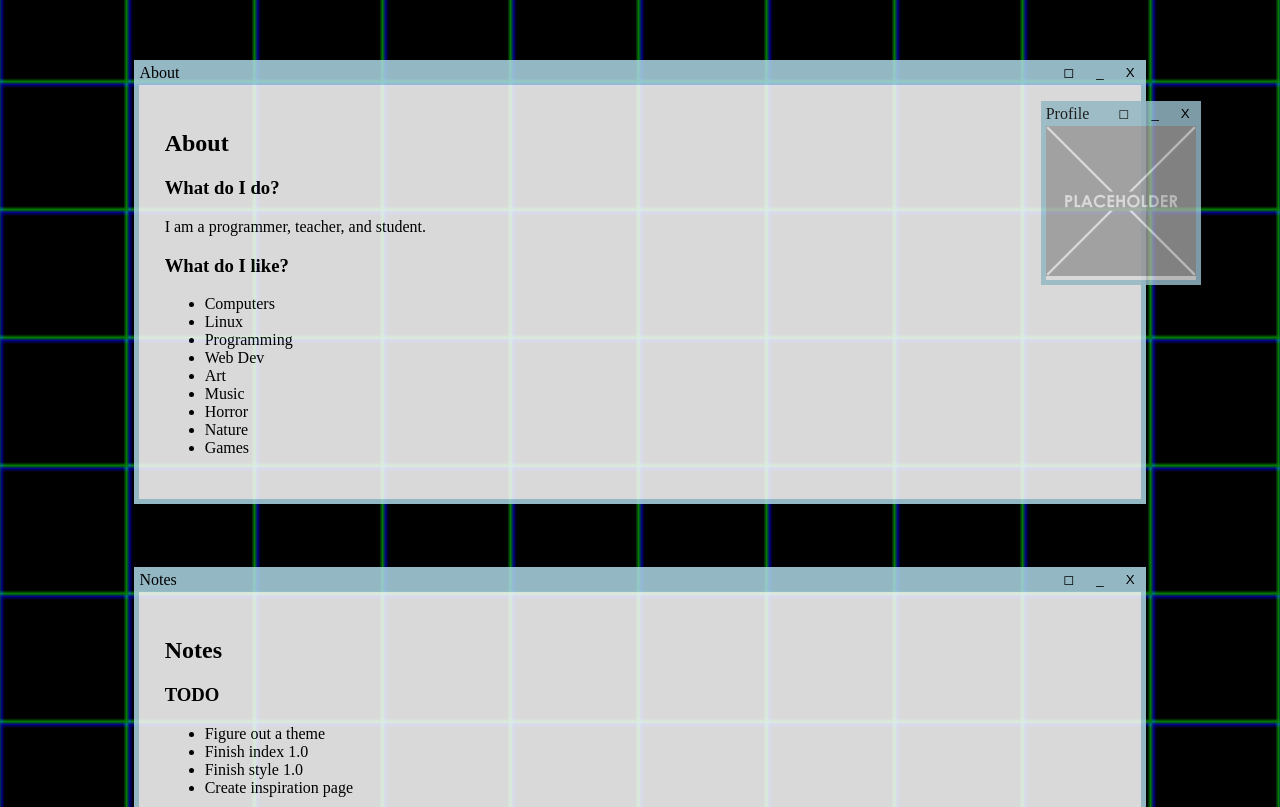
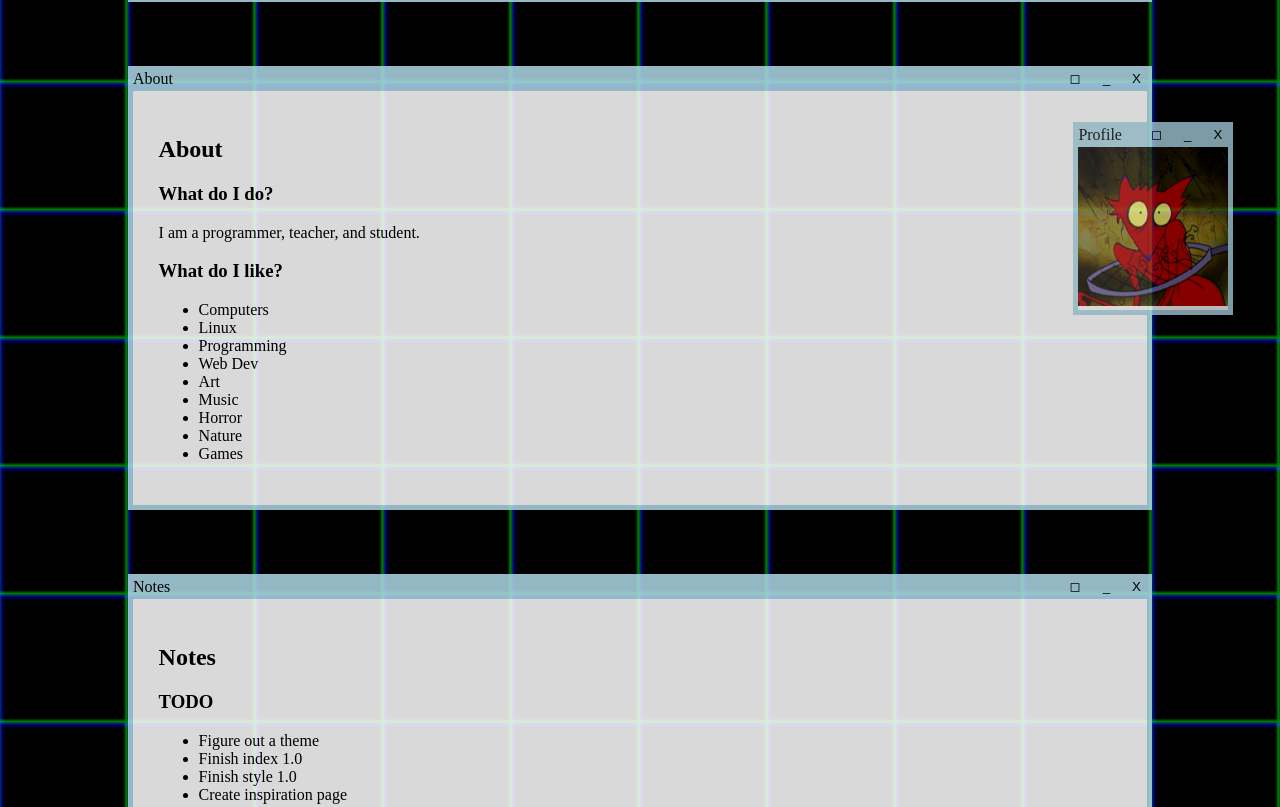
Before and after one commit to CRW405/interweb, a plain HTML site: page index.html in a window 1280 px wide. Shown: the part 685-1492 px from the top of the page. Drawn offline with Linux system fonts and the light colour scheme.

Commit message:
added max width to body

```diff
--- a/index.html
+++ b/index.html
@@ -47,7 +47,7 @@
                 <li>Games</li>
             </ul>
             <div id="profile" class="window image-window">
-                <img src="./medias/images/placeholder.png" alt="Profile Picture">
+                <img src="./medias/images/profile.png" alt="Profile Picture">
             </div>
         </div>
 
--- a/styles/style.css
+++ b/styles/style.css
@@ -1,6 +1,10 @@
 body {
     background-image: url(../medias/bg/animgridbg50.gif);
     background-size: 10%;
+    display: block;
+    min-width: 750px;
+    max-width: 1500px;
+    margin: auto;
 }
 
 /* Windows */
@@ -37,8 +41,8 @@ body {
 #profile {
     width: 150px;
     position: absolute;
-    bottom: calc(100% - 250px);
-    left: calc(100% - 200px);
+    bottom: calc(100% - 275px);
+    left: calc(100% - 175px);
     /* top: 0px; */
     /* right: -150px; */
 }
```
Also changed, not shown: medias/images/profile.png (added).
